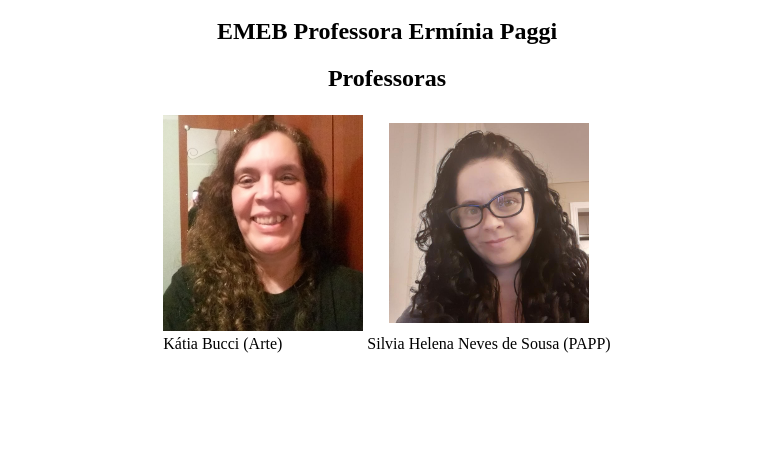
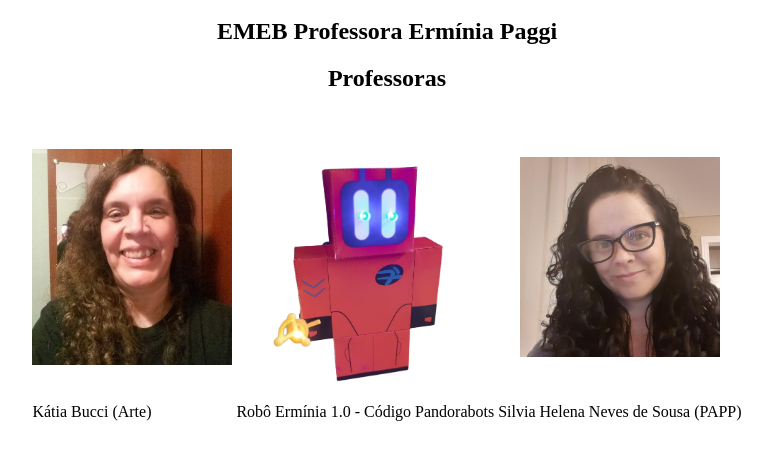
Before and after one commit to erminiapaggi/erminiapaggi.github.io, a plain HTML site: page index.html in a window 1280 px wide. Shown: the part 48-508 px from the top of the page, without its empty margins (253-1025 px from the left). Drawn offline with Linux system fonts and the light colour scheme.

Commit message:
Update index.html

```diff
--- a/index.html
+++ b/index.html
@@ -10,11 +10,14 @@
     <th><a
 href="eDB_katia.html"><img src="katia.jpg" width="200"></a></th>
     <th><a
+href="erminia_1_0.pdf"><img src="robozinho_sem_fundo.png" width="200"></a></th>
+    <th><a
 href="eDB_silvia.html"><img src="silvia.jpg" width="200"></a></th>
 
   </tr>
   <tr>
     <td>Kátia Bucci (Arte)</td>
+    <td>Robô Ermínia 1.0 - Código Pandorabots</td>
     <td>Silvia Helena Neves de Sousa (PAPP)</td>
 
   </tr>
```
